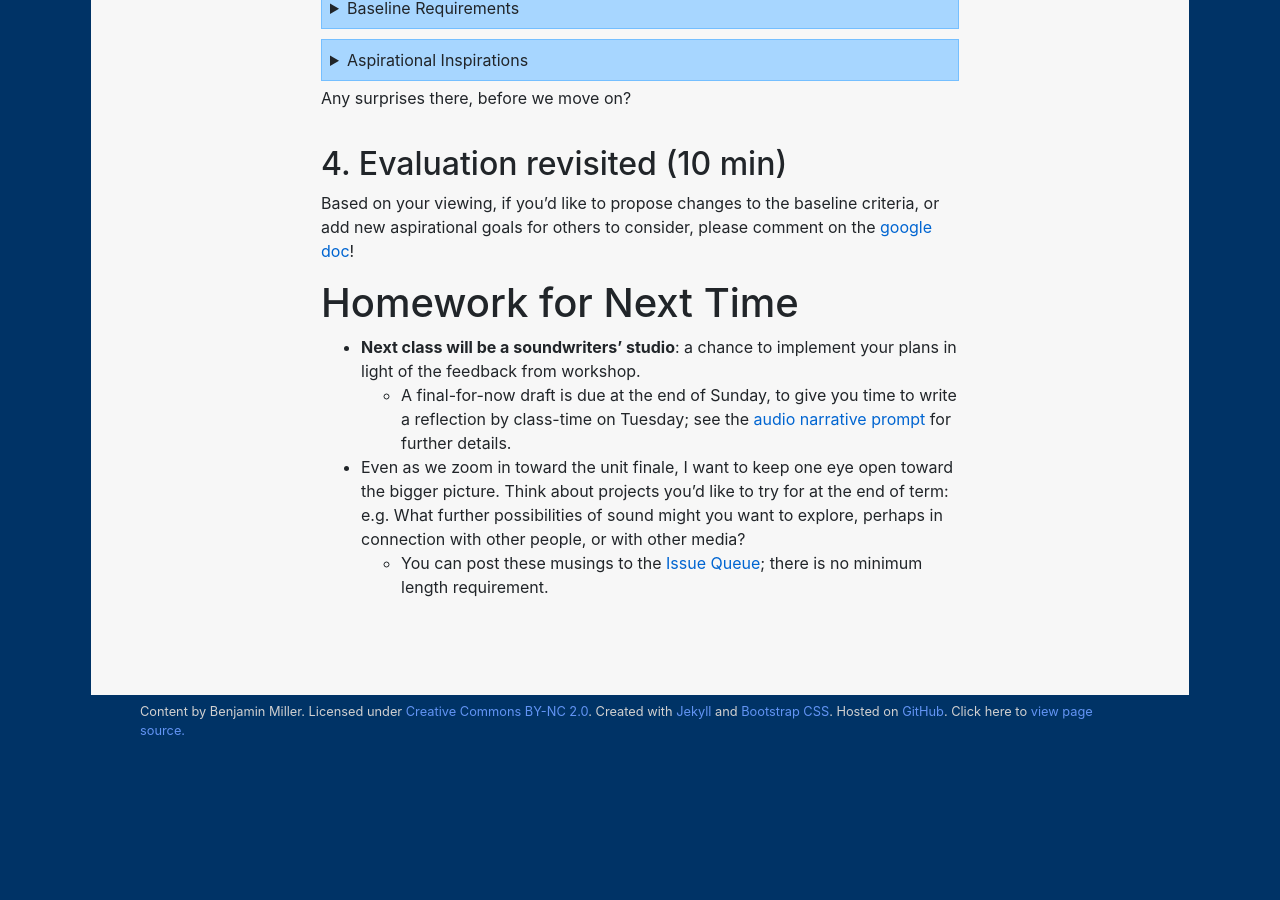
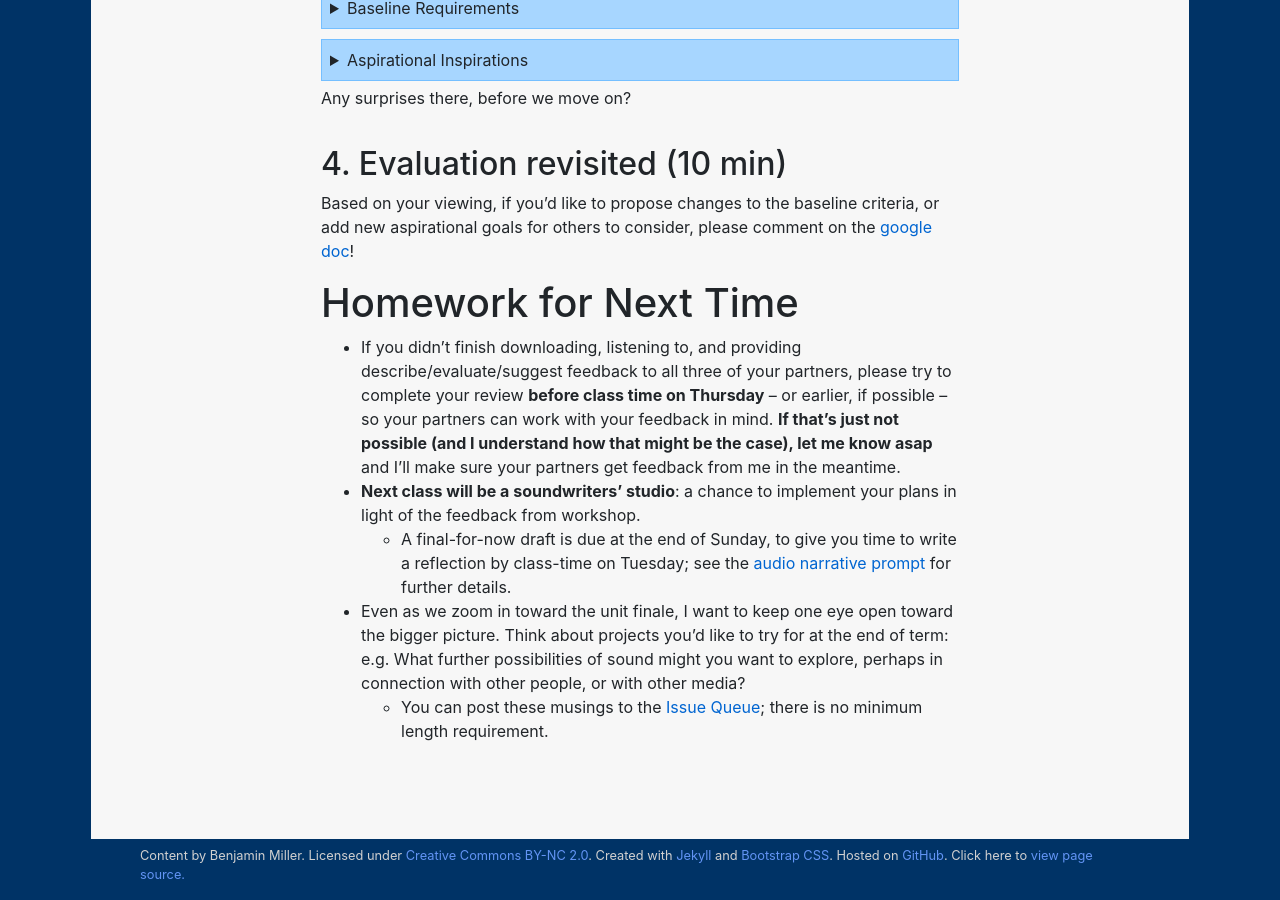
Before and after one commit to benmiller314/cdm2023spring, a Jekyll site: the page built from plans/lesson-07.md, in a window 1280 px wide and 900 px high, scrolled down 4865 px. Built offline with Jekyll 4.4.1, drawn with Linux system fonts in a browser that asks for light colours; our own code applies the rules of GitHub Pages for plain Markdown files; before the commit the page ends 5621 px from its top, so only the background shows below that; some of the changed lines change nothing that is shown.

Commit message:
add hw: finish peer reviews

```diff
--- a/plans/lesson-07.md
+++ b/plans/lesson-07.md
@@ -85,10 +85,10 @@ Within each group, **you're responsible for commenting on the three (3) people t
 
 Groups:
 
-* <a href='https://github.com/Asher-Goods/new-audio-narrative-2023spring'>Asher</a>, <a href='https://github.com/juradodiego/audio-narrative-2023spring'>Diego</a>, <a href='https://github.com/MikeBailey412/audio-narrative-2023spring'>Mike</a>, <a href='https://github.com/josieharris1/audio-narrative-2023spring'>Josie</a>, <a href='https://github.com/Asher-Goods/new-audio-narrative-2023spring'>Ben</a>
-* <a href='https://github.com/altrnate/audio-narrative-2023spring'>Jackson</a>, <a href='https://github.com/jannawohl/audio-narrative-2023spring'>Janna</a>, <a href='https://github.com/bst20/audio-narrative-2023spring'>Betul</a>, <a href='https://github.com/lks50/audio-narrative-2023spring'>Michael</a>, <a href='https://github.com/skygel/audio-narrative-2023spring'>Skylar</a>
-* <a href='https://github.com/lks50/audio-narrative-2023spring'>Lauren</a>, <a href='https://github.com/jordanmarch/audio-narrative-2023spring'>Jordan</a>, <a href='https://github.com/anayoungblut/audio-narrative-2023spring'>Ana</a>, <a href='https://github.com/arianakeith/audio-narrative-2023spring'>Ariana</a>, <a href='https://github.com/taylorjenkins/audio-narrative-2023spring'>Taylor</a>
-* <a href='https://github.com/suchiattota/audio-narrative-2023spring'>Suchi</a>, <a href='https://github.com/kellenapp/audio-narrative-2023spring'>Kellen</a>, <a href='https://github.com/ChrisTroina/audio-narrative-2023spring'>Christopher</a>, <a href='https://github.com/alcalaaha/audio-narrative-2023spring'>Alex</a>, <a href='https://github.com/eliotann99/audio-narrative-2023spring'>Elio</a>
+* <a href='https://github.com/Asher-Goods/new-audio-narrative-2023spring'>Asher</a>, <a href='https://github.com/juradodiego/audio-narrative-2023spring'>Diego</a>, <a href='https://github.com/MikeBailey412/audio-narrative-2023spring'>Mike</a>, <a href='https://github.com/josieharris1/audio-narrative-2023spring'>Josie</a>, <a href='https://github.com/Asher-Goods/new-audio-narrative-2023spring'>Ben</a>,
+* <a href='https://github.com/altrnate/audio-narrative-2023spring'>Jackson</a>, <a href='https://github.com/jannawohl/audio-narrative-2023spring'>Janna</a>, <a href='https://github.com/bst20/audio-narrative-2023springbst'>Betul</a>, <a href='https://github.com/lks50/audio-narrative-2023spring'>Michael</a>, <a href='https://github.com/skygel/audio-narrative-2023spring'>Skylar</a>,
+* <a href='https://github.com/lks50/audio-narrative-2023spring'>Lauren</a>, <a href='https://github.com/jordanmarch/audio-narrative-2023spring'>Jordan</a>, <a href='https://github.com/anayoungblut/audio-narrative-2023spring'>Ana</a>, <a href='https://github.com/arianakeith/audio-narrative-2023spring'>Ariana</a>, <a href='https://github.com/taylorjenkins/audio-narrative-2023spring'>Taylor</a>,
+* <a href='https://github.com/suchiattota/audio-narrative-2023spring'>Suchi</a>, <a href='https://github.com/kellenapp/audio-narrative-2023spring'>Kellen</a>, <a href='https://github.com/ChrisTroina/audio-narrative-2023spring'>Christopher</a>, <a href='https://github.com/alcalaaha/audio-narrative-2023spring'>Alex</a>, <a href='https://github.com/eliotann99/audio-narrative-2023spring'>Elio</a>,
 
 _(e.g. Asher will reflect back audio narratives for Diego, Mike, and Josie; Diego will reflect back for Mike, Josie, and Ben; but Mike will reflect back for Josie, Ben, and Asher; and so on.)_
 
@@ -147,6 +147,7 @@ Based on your viewing, if you'd like to propose changes to the baseline criteria
 
 
 # Homework for Next Time
+* If you didn't finish downloading, listening to, and providing describe/evaluate/suggest feedback to all three of your partners, please try to complete your review <strong>before class time on Thursday</strong> – or earlier, if possible – so your partners can work with your feedback in mind. <strong>If that's just not possible (and I understand how that might be the case), let me know asap</strong> and I'll make sure your partners get feedback from me in the meantime.
 * **Next class will be a soundwriters' studio**: a chance to implement your plans in light of the feedback from workshop.
   - A final-for-now draft is due at the end of Sunday, to give you time to write a reflection by class-time on Tuesday; see the [audio narrative prompt](https://github.com/benmiller314/audio-narrative-{{site.course.slugterm}}) for further details.
 * Even as we zoom in toward the unit finale, I want to keep one eye open toward the bigger picture. Think about projects you'd like to try for at the end of term: e.g. What further possibilities of sound might you want to explore, perhaps in connection with other people, or with other media?
```
